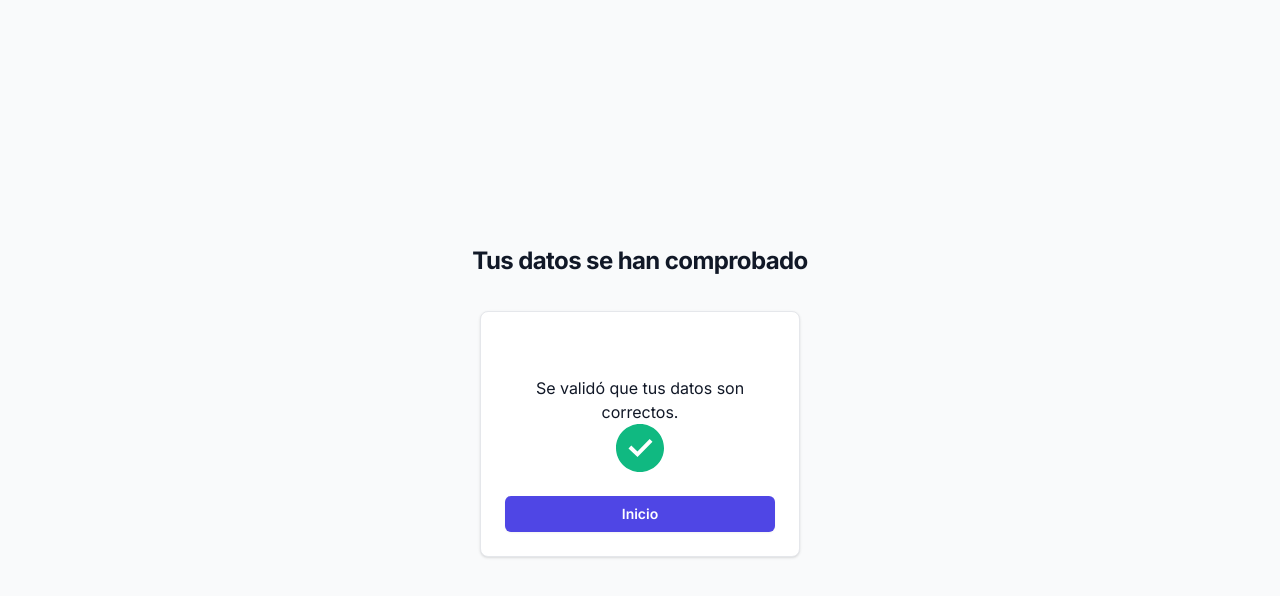
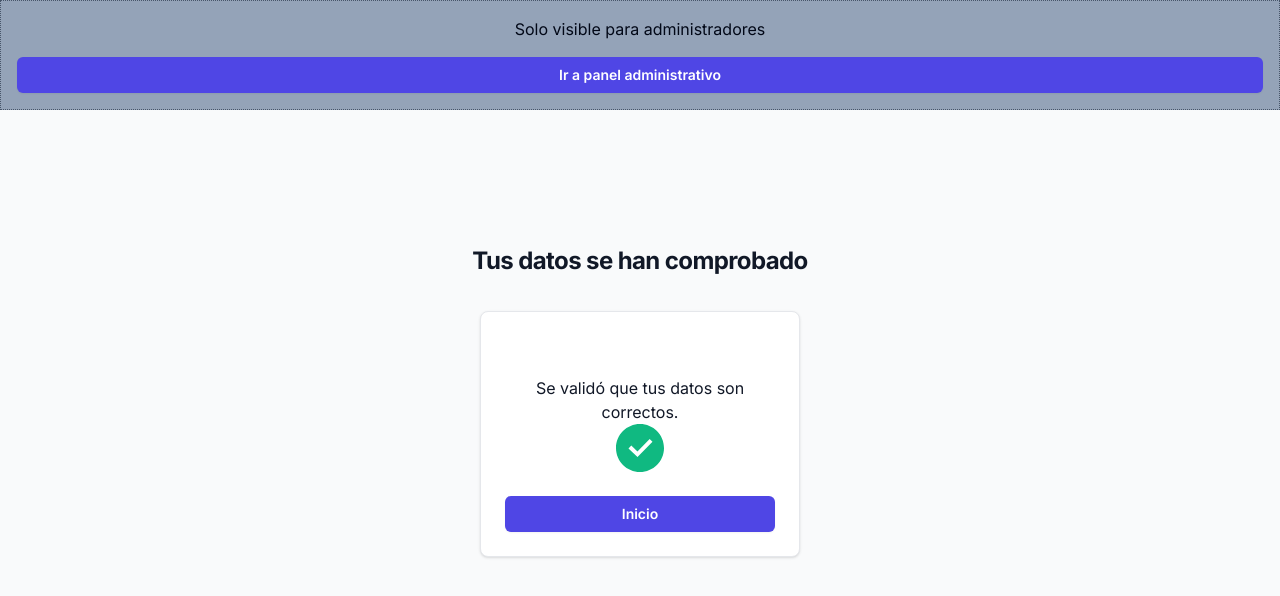
Before and after one commit to brol1dev/id-onboarding-demo, a Next.js app: page /valid in a window 1280 px wide. Shown: the top 596 px of the page. Built offline with nearby package versions, Linux system fonts and the light colour scheme.

Commit message:
Link to dashboard when valid

```diff
--- a/app/valid/page.tsx
+++ b/app/valid/page.tsx
@@ -3,6 +3,16 @@ import Link from "next/link";
 
 export default function Valid() {
   return (
+    <>
+      <div className="flex flex-col fixed top-0 border border-dotted bg-slate-400 border-slate-600 left-0 right-0 gap-4 p-4 text-center">
+        <p>Solo visible para administradores</p>
+        <Link
+          href="/dashboard"
+          className="flex w-full justify-center rounded-md bg-indigo-600 px-3 py-1.5 text-sm font-semibold leading-6 text-white shadow-sm hover:bg-indigo-500 focus-visible:outline focus-visible:outline-2 focus-visible:outline-offset-2 focus-visible:outline-indigo-600"
+        >
+          Ir a panel administrativo
+        </Link>
+      </div>
       <main className="flex flex-col gap-8 min-h-screen items-center justify-center text-gray-900">
         <div className="flex items-center justify-between sm:mx-auto sm:max-w-sm">
           <h2 className="text-center text-2xl font-bold leading-9 tracking-tight">
@@ -14,9 +24,7 @@ export default function Valid() {
             <div className="mt-10 sm:mx-auto sm:w-full sm:max-w-sm">
               <div className="space-y-6">
                 <div className="flex flex-col items-center text-center">
-                <p>
-                  Se validó que tus datos son correctos.
-                </p>
+                  <p>Se validó que tus datos son correctos.</p>
                   <Image
                     src="/checkmark.svg"
                     alt="checkmark icon"
@@ -39,5 +47,6 @@ export default function Valid() {
           </div>
         </div>
       </main>
+    </>
   );
 }
```
Lines whose indentation alone changed are shown as unchanged.
